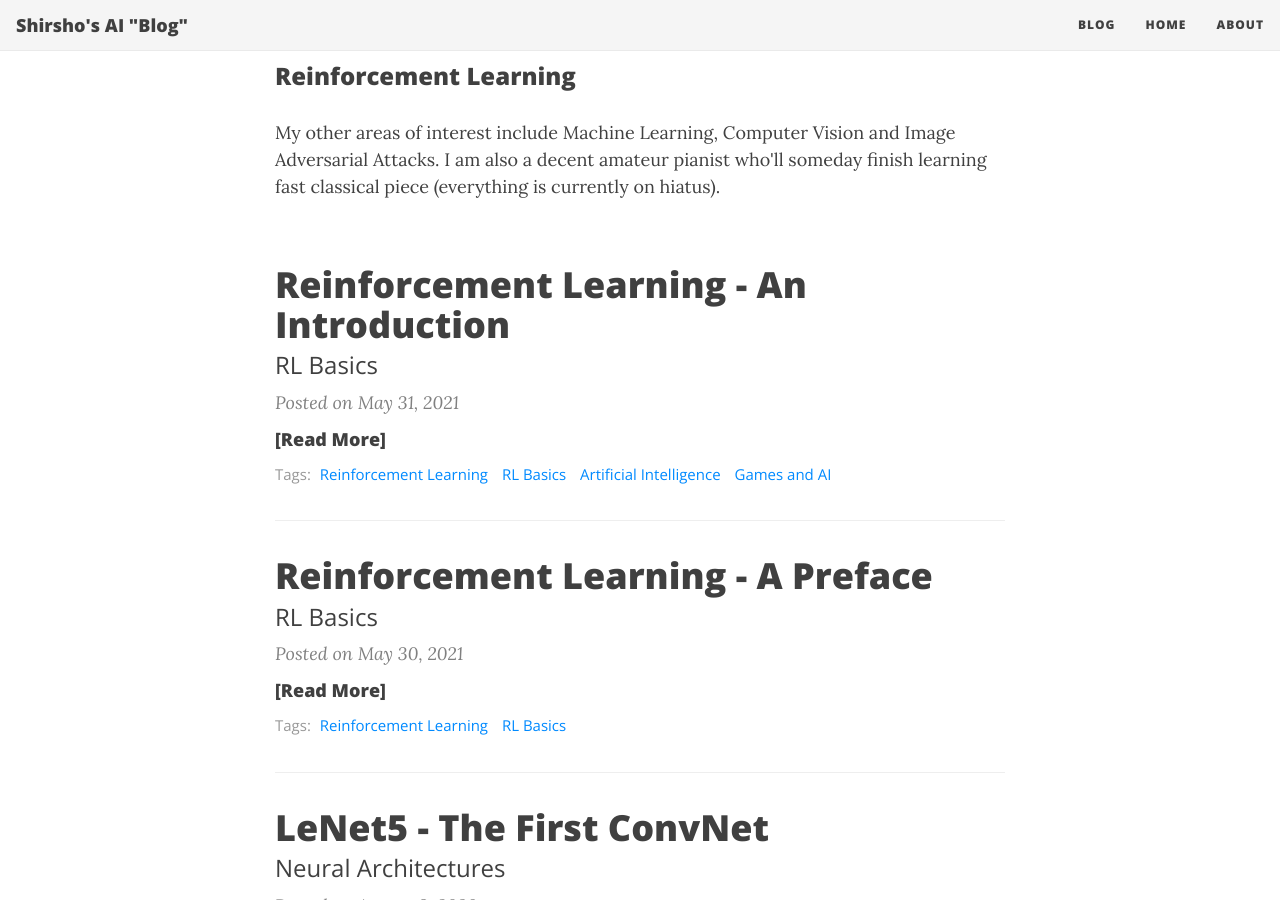
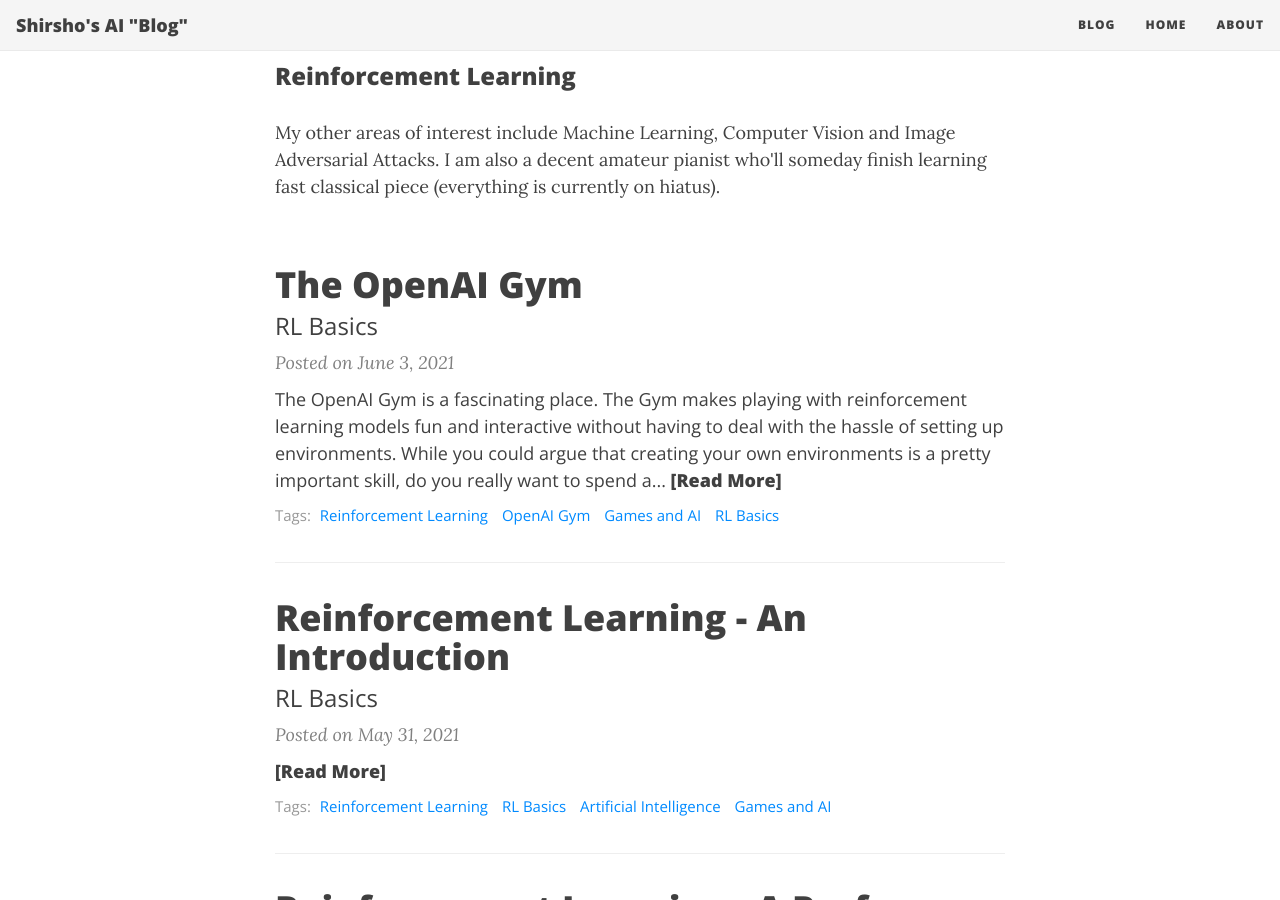
Before and after one commit to shirsho-12/shirsho-12.github.io, a Jekyll site: the page built from index.html, in a window 1280 px wide and 900 px high, scrolled down 355 px. Built offline with Jekyll 4.4.1, drawn with Linux system fonts in a browser that asks for light colours; nearby versions of some CDN libraries; the list of posts is cut into pages by our own code.

```diff
--- /dev/null
+++ b/_posts/2021-06-03-rl_gym.md
@@ -0,0 +1,12 @@
+---
+layout: post
+title:  The OpenAI Gym
+subtitle: RL Basics
+permalink: /blog/rl_gym/
+tags: [Reinforcement Learning, OpenAI Gym, Games and AI, RL Basics]
+comments: true
+---
+
+The OpenAI Gym is a fascinating place. The Gym makes playing with reinforcement learning models fun and interactive without having to deal with the hassle of setting up environments. While you could argue that creating your own environments is a pretty important skill, do you really want to spend a week in something like PyGame just to start a project? No? Well let's get right to it then.
+
+According to OpenAI, _Gym is a toolkit for developing and comparing reinforcement learning algorithms. It supports teaching agents everything from walking to playing games like Pong or Pinball._
```
Also changed, not shown: _posts/2021-05-31-rl_intro_1.md (+1 -1 lines).
